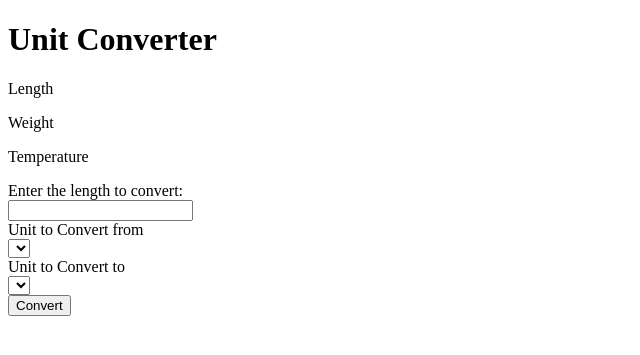
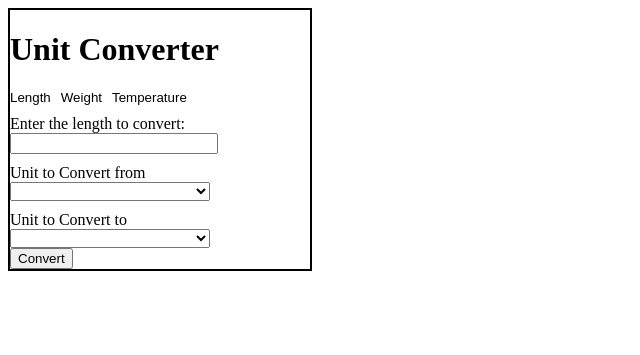
Before and after one commit to progchris00/Backend-Roadmap-Projects, a PHP site: page /main.php in a window 1280 px wide. Shown: the top 355 px of the page, without its empty margins (0-640 px from the left). Run offline with PHP 8.4, Linux system fonts and the light colour scheme; lists and menus that the app fills with data are empty.

Commit message:
feat: style converter

```diff
--- a/main.php
+++ b/main.php
@@ -12,9 +12,9 @@
     <main>
         <h1>Unit Converter</h1>
         <div class="choices">
-            <p>Length</p>
-            <p>Weight</p>
-            <p>Temperature</p>
+            <button id="convert-length">Length</button>
+            <button id="convert-weight">Weight</button>
+            <button id="convert-temperature">Temperature</button>
         </div>
         <form action="result.php" method="post">
             <label for="length">Enter the length to convert:</label>
--- a/styles/style.css
+++ b/styles/style.css
@@ -1,4 +1,35 @@
+main {
+  width: 300px;
+  border: 2px solid black;
+}
+
+.choices {
+  display: flex;
+  gap: 10px;
+}
+
 label,
 button {
   display: block;
 }
+
+input,
+select {
+  width: 200px;
+}
+
+.choices button {
+  background-color: white;
+  border: none;
+  padding: 0;
+  cursor: pointer;
+}
+
+.active-button {
+  color: rgb(49, 49, 219);
+  text-decoration: underline;
+}
+
+label {
+  margin-top: 10px;
+}
```
